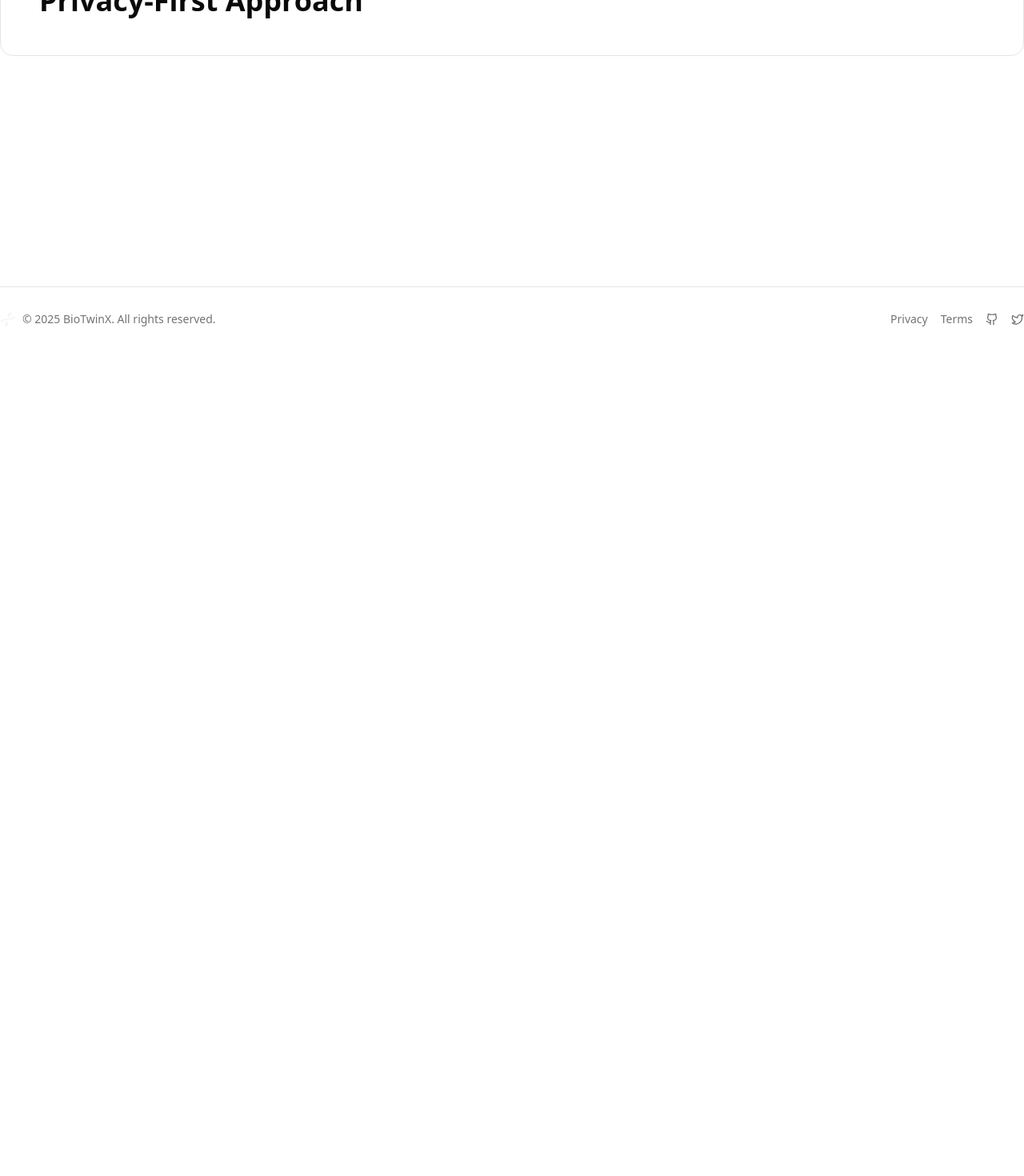
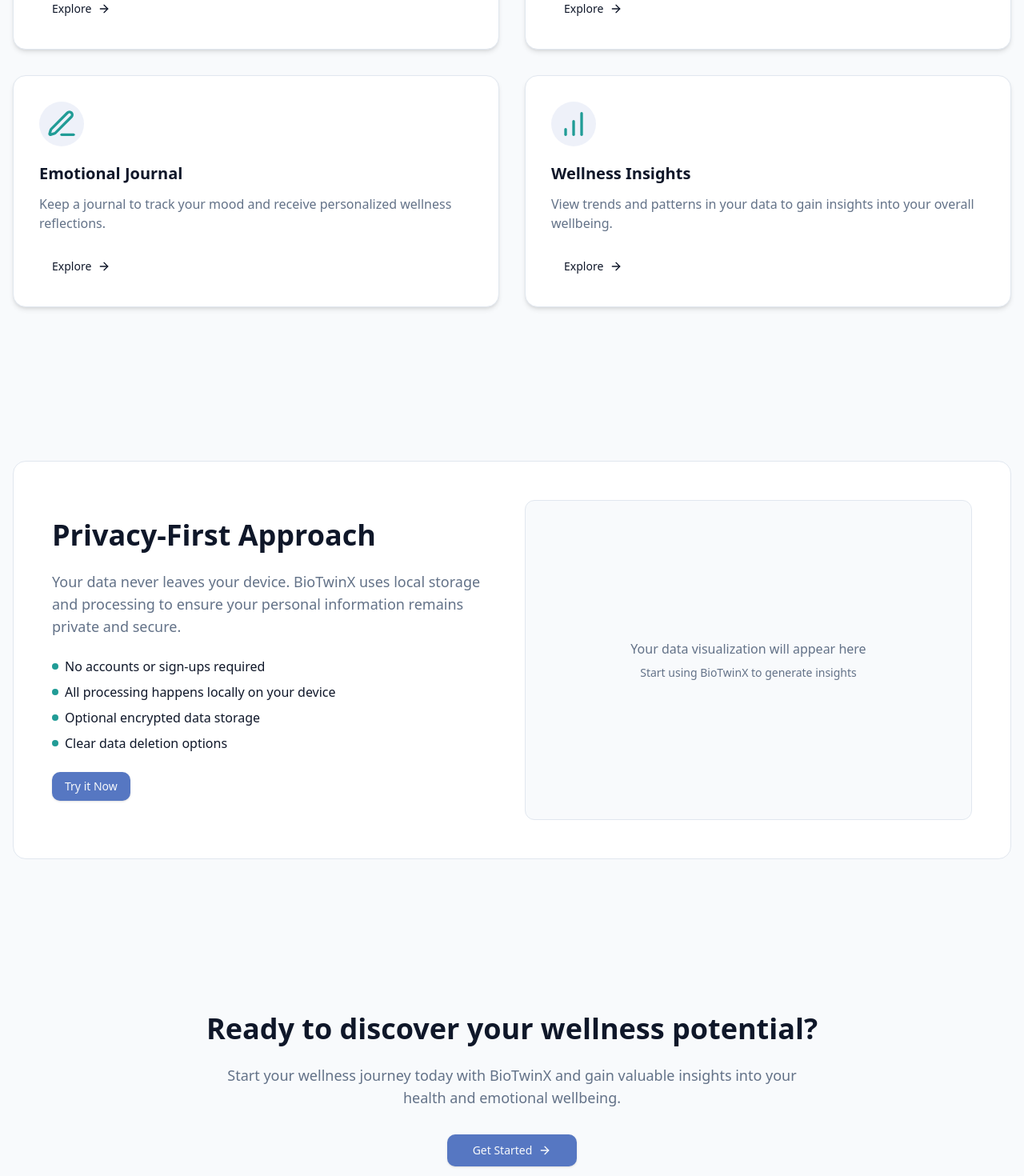
Before and after one commit to Seavleu/biotwinx, a Next.js app: page / in a window 1280 px wide. Shown: the part 1200-2670 px from the top of the page at 80% size. Before the commit the page ends 1639 px from the top, so only its background shows below. Built offline with nearby package versions, Linux system fonts and the light colour scheme.

Commit message:
feat: setup homepage, footer, and page navigation bar

```diff
--- a/app/globals.css
+++ b/app/globals.css
@@ -18,65 +18,65 @@
 
 @layer base {
   :root {
-    --background: 0 0% 100%;
-    --foreground: 0 0% 3.9%;
+    --background: 210 40% 98%;
+    --foreground: 222 47% 11%;
     --card: 0 0% 100%;
-    --card-foreground: 0 0% 3.9%;
+    --card-foreground: 222 47% 11%;
     --popover: 0 0% 100%;
-    --popover-foreground: 0 0% 3.9%;
-    --primary: 0 0% 9%;
-    --primary-foreground: 0 0% 98%;
-    --secondary: 0 0% 96.1%;
-    --secondary-foreground: 0 0% 9%;
-    --muted: 0 0% 96.1%;
-    --muted-foreground: 0 0% 45.1%;
-    --accent: 0 0% 96.1%;
-    --accent-foreground: 0 0% 9%;
-    --destructive: 0 84.2% 60.2%;
-    --destructive-foreground: 0 0% 98%;
+    --popover-foreground: 222 47% 11%;
+    --primary: 222 47% 55%;
+    --primary-foreground: 210 40% 98%;
+    --secondary: 210 40% 96%;
+    --secondary-foreground: 222 47% 11%;
+    --muted: 210 40% 96%;
+    --muted-foreground: 215 16% 46%;
+    --accent: 177 65% 37%;
+    --accent-foreground: 210 40% 98%;
+    --destructive: 0 84% 60%;
+    --destructive-foreground: 210 40% 98%;
     --success: 142 71% 45%;
     --success-foreground: 210 40% 98%;
     --warning: 38 92% 50%;
     --warning-foreground: 222 47% 11%;
-    --border: 0 0% 89.8%;
-    --input: 0 0% 89.8%;
-    --ring: 0 0% 3.9%;
-    --chart-1: 12 76% 61%;
-    --chart-2: 173 58% 39%;
-    --chart-3: 197 37% 24%;
-    --chart-4: 43 74% 66%;
-    --chart-5: 27 87% 67%;
-    --radius: 0.5rem;
+    --border: 214 32% 91%;
+    --input: 214 32% 91%;
+    --ring: 222 47% 55%;
+    --chart-1: 222 47% 55%;
+    --chart-2: 177 65% 37%;
+    --chart-3: 142 71% 45%;
+    --chart-4: 38 92% 50%;
+    --chart-5: 316 73% 52%;
+    --radius: 0.75rem;
   }
   .dark {
-    --background: 0 0% 3.9%;
-    --foreground: 0 0% 98%;
-    --card: 0 0% 3.9%;
-    --card-foreground: 0 0% 98%;
-    --popover: 0 0% 3.9%;
-    --popover-foreground: 0 0% 98%;
-    --primary: 0 0% 98%;
-    --primary-foreground: 0 0% 9%;
-    --secondary: 0 0% 14.9%;
-    --secondary-foreground: 0 0% 98%;
-    --muted: 0 0% 14.9%;
-    --muted-foreground: 0 0% 63.9%;
-    --accent: 0 0% 14.9%;
-    --accent-foreground: 0 0% 98%;
-    --destructive: 0 62.8% 30.6%;
-    --destructive-foreground: 0 0% 98%;
+    --background: 222 47% 5%;
+    --foreground: 210 40% 98%;
+    --card: 222 47% 10%;
+    --card-foreground: 210 40% 98%;
+    --popover: 222 47% 10%;
+    --popover-foreground: 210 40% 98%;
+    --primary: 222 47% 55%;
+    --primary-foreground: 210 40% 98%;
+    --secondary: 222 47% 15%;
+    --secondary-foreground: 210 40% 98%;
+    --muted: 222 47% 15%;
+    --muted-foreground: 215 16% 65%;
+    --accent: 177 65% 37%;
+    --accent-foreground: 210 40% 98%;
+    --destructive: 0 84% 60%;
+    --destructive-foreground: 210 40% 98%;
     --success: 142 71% 45%;
     --success-foreground: 210 40% 98%;
     --warning: 38 92% 50%;
     --warning-foreground: 222 47% 11%;
-    --border: 0 0% 14.9%;
-    --input: 0 0% 14.9%;
-    --ring: 0 0% 83.1%;
-    --chart-1: 220 70% 50%;
-    --chart-2: 160 60% 45%;
-    --chart-3: 30 80% 55%;
-    --chart-4: 280 65% 60%;
-    --chart-5: 340 75% 55%;
+    --border: 222 47% 20%;
+    --input: 222 47% 20%;
+    --ring: 222 47% 55%;
+    --chart-1: 222 47% 65%;
+    --chart-2: 177 65% 47%;
+    --chart-3: 142 71% 55%;
+    --chart-4: 38 92% 60%;
+    --chart-5: 316 73% 62%;
   }
 }
 
--- a/app/layout.tsx
+++ b/app/layout.tsx
@@ -38,7 +38,11 @@ export default function RootLayout({
         >
           <div className="relative flex min-h-screen flex-col">
             <SiteHeader />
-            <main className="flex-1">{children}</main>
+            <main className="flex-1">
+              <div className="container mx-auto px-4 py-8">
+                {children}
+              </div>
+            </main>
             <SiteFooter />
           </div>
           <Toaster />
--- a/app/page.tsx
+++ b/app/page.tsx
@@ -4,7 +4,7 @@ import { motion } from "framer-motion";
 import { Button } from "@/components/ui/button";
 import Link from "next/link";
 import { ArrowRight, Dna, Mic, PenLine, BarChart, Heart } from "lucide-react";
-// import { GradientBackground } from "@/components/ui/gradient-background";
+import { GradientBackground } from "@/components/ui/gradient-background";
 
 export default function Home() {
   const fadeIn = {
@@ -57,7 +57,7 @@ export default function Home() {
 
   return (
     <div className="relative min-h-screen">
-      {/* <GradientBackground variant="accent" intensity="medium" /> */}
+      <GradientBackground variant="accent" intensity="medium" />
 
       <section className="container pt-16 pb-24 md:pt-24 md:pb-32">
         <div className="flex flex-col items-center text-center max-w-4xl mx-auto space-y-8">
@@ -110,25 +110,122 @@ export default function Home() {
         </div>
       </section>
 
-      {/* TODO: Comprehensive Wellness ToolKit */}
       <section id="features" className="container py-16 md:py-24">
-        <div className="text-center mb-16">
+        <motion.div
+          className="text-center mb-16"
+          initial="hidden"
+          whileInView="visible"
+          viewport={{ once: true }}
+          variants={fadeIn}
+        >
           <h2 className="text-3xl md:text-4xl font-bold mb-4">Your Comprehensive Wellness Toolkit</h2>
           <p className="text-muted-foreground text-lg max-w-2xl mx-auto">
             Explore the different ways BioTwinX helps you understand and improve your wellbeing.
           </p>
-        </div>
+        </motion.div>
+
+        <motion.div
+          className="grid grid-cols-1 md:grid-cols-2 gap-8"
+          initial="hidden"
+          whileInView="visible"
+          viewport={{ once: true }}
+          variants={staggerContainer}
+        >
+          {features.map((feature, index) => (
+            <motion.div
+              key={index}
+              className="group relative overflow-hidden rounded-2xl bg-card p-8 shadow-md transition-all hover:shadow-lg border hover:border-accent"
+              whileHover={{ y: -5 }}
+              variants={fadeIn}
+            >
+              <div className="mb-5 flex h-14 w-14 items-center justify-center rounded-full bg-primary/10">
+                {feature.icon}
+              </div>
+              <h3 className="mb-3 text-xl font-bold">{feature.title}</h3>
+              <p className="mb-6 text-muted-foreground">{feature.description}</p>
+              <Button asChild variant="ghost" className="group-hover:text-accent">
+                <Link href={feature.href} className="flex items-center gap-2">
+                  Explore
+                  <ArrowRight className="h-4 w-4 transition-transform group-hover:translate-x-1" />
+                </Link>
+              </Button>
+            </motion.div>
+          ))}
+        </motion.div>
       </section>
-      {/* TODO: Privacy-First Approach */}
+
       <section className="container py-16 md:py-24">
         <div className="rounded-2xl bg-card border p-8 md:p-12 relative overflow-hidden">
-        <h2 className="text-3xl md:text-4xl font-bold">Privacy-First Approach</h2>
+          <GradientBackground variant="primary" intensity="light" className="opacity-40" />
+          <div className="grid grid-cols-1 md:grid-cols-2 gap-8 items-center relative z-10">
+            <motion.div
+              className="space-y-6"
+              initial="hidden"
+              whileInView="visible"
+              viewport={{ once: true }}
+              variants={fadeIn}
+            >
+              <h2 className="text-3xl md:text-4xl font-bold">Privacy-First Approach</h2>
+              <p className="text-lg text-muted-foreground">
+                Your data never leaves your device. BioTwinX uses local storage and processing to ensure your personal information remains private and secure.
+              </p>
+              <ul className="space-y-2">
+                <li className="flex items-center gap-2">
+                  <span className="h-2 w-2 rounded-full bg-accent"></span>
+                  <span>No accounts or sign-ups required</span>
+                </li>
+                <li className="flex items-center gap-2">
+                  <span className="h-2 w-2 rounded-full bg-accent"></span>
+                  <span>All processing happens locally on your device</span>
+                </li>
+                <li className="flex items-center gap-2">
+                  <span className="h-2 w-2 rounded-full bg-accent"></span>
+                  <span>Optional encrypted data storage</span>
+                </li>
+                <li className="flex items-center gap-2">
+                  <span className="h-2 w-2 rounded-full bg-accent"></span>
+                  <span>Clear data deletion options</span>
+                </li>
+              </ul>
+              <Button asChild>
+                <Link href="/selfie">Try it Now</Link>
+              </Button>
+            </motion.div>
+            <motion.div
+              className="relative h-[300px] md:h-[400px] rounded-lg bg-muted/50 flex items-center justify-center p-6 border"
+              initial="hidden"
+              whileInView="visible"
+              viewport={{ once: true }}
+              variants={fadeIn}
+            >
+              <div className="text-center">
+                <p className="text-muted-foreground mb-2">Your data visualization will appear here</p>
+                <p className="text-sm text-muted-foreground">Start using BioTwinX to generate insights</p>
+              </div>
+            </motion.div>
+          </div>
         </div>
       </section>
 
-      {/* TODO: Comprehensive Wellness ToolKit */}
       <section className="container py-16 md:py-24">
-
+        <motion.div
+          className="text-center max-w-3xl mx-auto"
+          initial="hidden"
+          whileInView="visible"
+          viewport={{ once: true }}
+          variants={fadeIn}
+        >
+          <h2 className="text-3xl md:text-4xl font-bold mb-6">Ready to discover your wellness potential?</h2>
+          <p className="text-lg text-muted-foreground mb-8">
+            Start your wellness journey today with BioTwinX and gain valuable insights into your health and emotional wellbeing.
+          </p>
+          <Button asChild size="lg" className="gap-2">
+            <Link href="/selfie">
+              Get Started
+              <ArrowRight className="h-4 w-4" />
+            </Link>
+          </Button>
+        </motion.div>
       </section>
     </div>
   );
--- a/components/layout/site-header.tsx
+++ b/components/layout/site-header.tsx
@@ -83,7 +83,7 @@ export function SiteHeader() {
           : "bg-transparent"
       )}
     >
-      <div className="container flex h-16 items-center justify-between">
+      <div className="container mx-auto flex h-16 items-center justify-between">
         <Link href="/" className="flex items-center space-x-2">
           <Dna className="h-6 w-6 text-accent" />
           <span className="font-bold text-lg">BioTwinX</span>
--- /dev/null
+++ b/components/ui/gradient-background.tsx
@@ -0,0 +1,43 @@
+import React from "react";
+import clsx from "clsx";
+
+type Variant = "primary" | "accent";
+type Intensity = "light" | "medium" | "strong";
+
+interface GradientBackgroundProps {
+  variant?: Variant;
+  intensity?: Intensity;
+  className?: string;
+  children?: React.ReactNode;
+}
+
+const variantMap: Record<Variant, string> = {
+  primary: "from-blue-500 via-purple-500 to-pink-500",
+  accent: "from-green-400 via-teal-500 to-blue-500",
+};
+
+const intensityMap: Record<Intensity, string> = {
+  light: "opacity-20 blur-sm",
+  medium: "opacity-40 blur-md",
+  strong: "opacity-60 blur-lg",
+};
+
+export const GradientBackground: React.FC<GradientBackgroundProps> = ({
+  variant = "primary",
+  intensity = "medium",
+  className,
+  children,
+}) => {
+  return (
+    <div className={clsx("relative overflow-hidden", className)}>
+      <div
+        className={clsx(
+          "absolute inset-0 z-0 bg-gradient-to-br",
+          variantMap[variant],
+          intensityMap[intensity]
+        )}
+      />
+      <div className="relative z-10">{children}</div>
+    </div>
+  );
+};
```
Also changed, not shown: components/layout/site-footer.tsx (+3 -5 lines).
